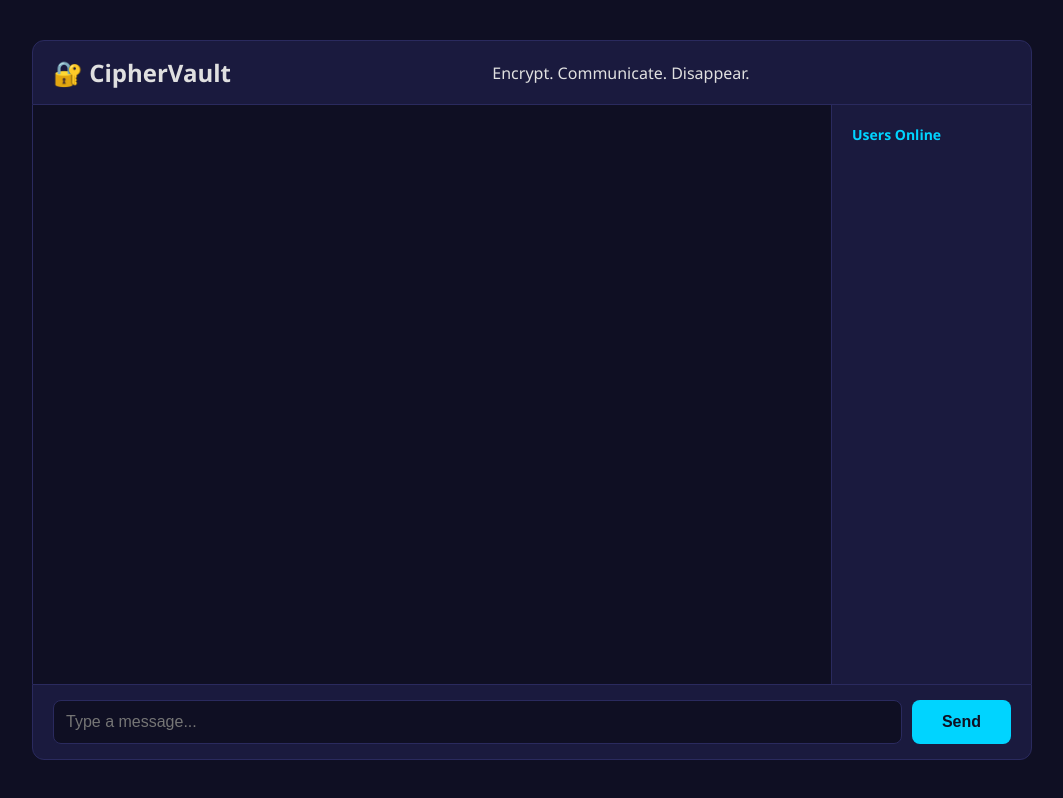
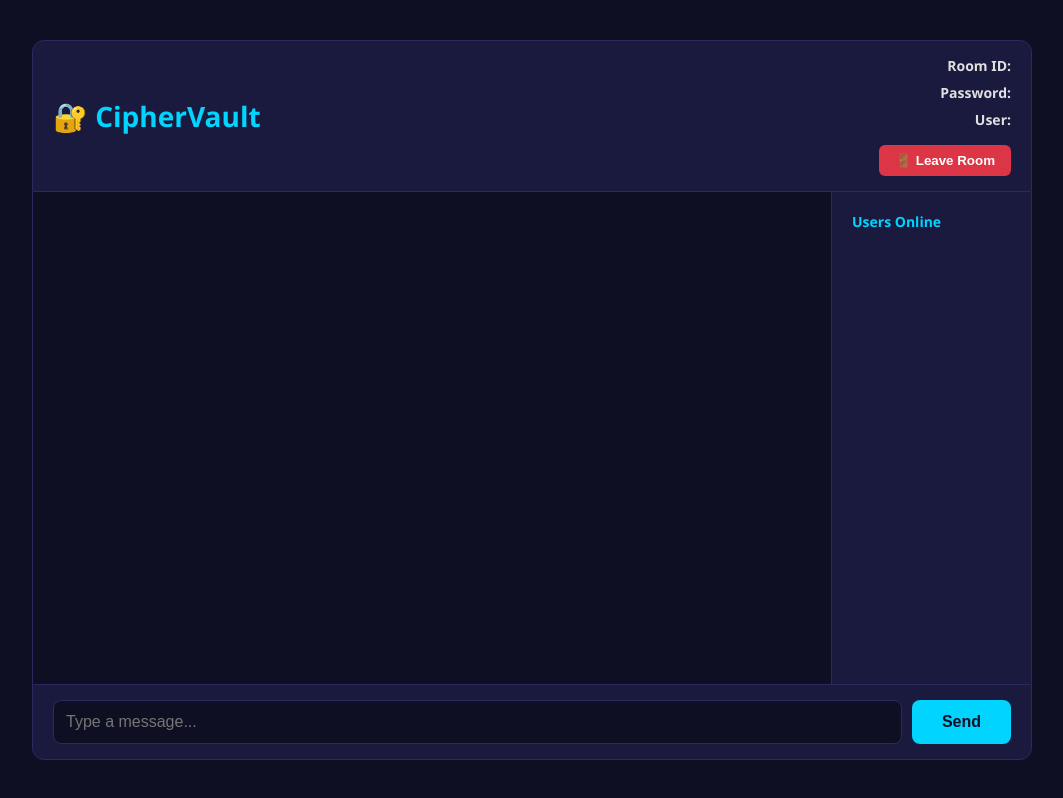
Before and after one commit to satyammaurya-18/CipherVault, a website: page public/chat.html in a window 1280 px wide. Shown: the whole page, without its empty margins (108-1171 px from the left). Drawn offline with nearby package versions, Linux system fonts and the light colour scheme; no server answers.

Commit message:
Refactor chat header layout with room info

```diff
--- a/public/chat.html
+++ b/public/chat.html
@@ -9,15 +9,20 @@
 <body>
     <div class="chat-container">
         <div class="chat-header">
-            <h2>🔐 CipherVault</h2>
-            <p class="tagline">Encrypt. Communicate. Disappear.</p>
+    <div class="header-left">
+        <h2>🔐 CipherVault</h2>
+    </div>
 
-            <div class="chat-info">
-                <span id="room-display"></span>
-                <br>
-                <span id="user-display"></span>
-            </div>
-        </div>
+    <div class="header-right">
+        <div><strong>Room ID:</strong> <span id="room-display"></span></div>
+        <div><strong>Password:</strong> <span id="password-display"></span></div>
+        <div><strong>User:</strong> <span id="user-display"></span></div>
+
+        <button id="leave-btn" class="btn-danger">
+            🚪 Leave Room
+        </button>
+    </div>
+</div>
 
         <div class="chat-main">
             <div class="messages-container" id="messages">
```
